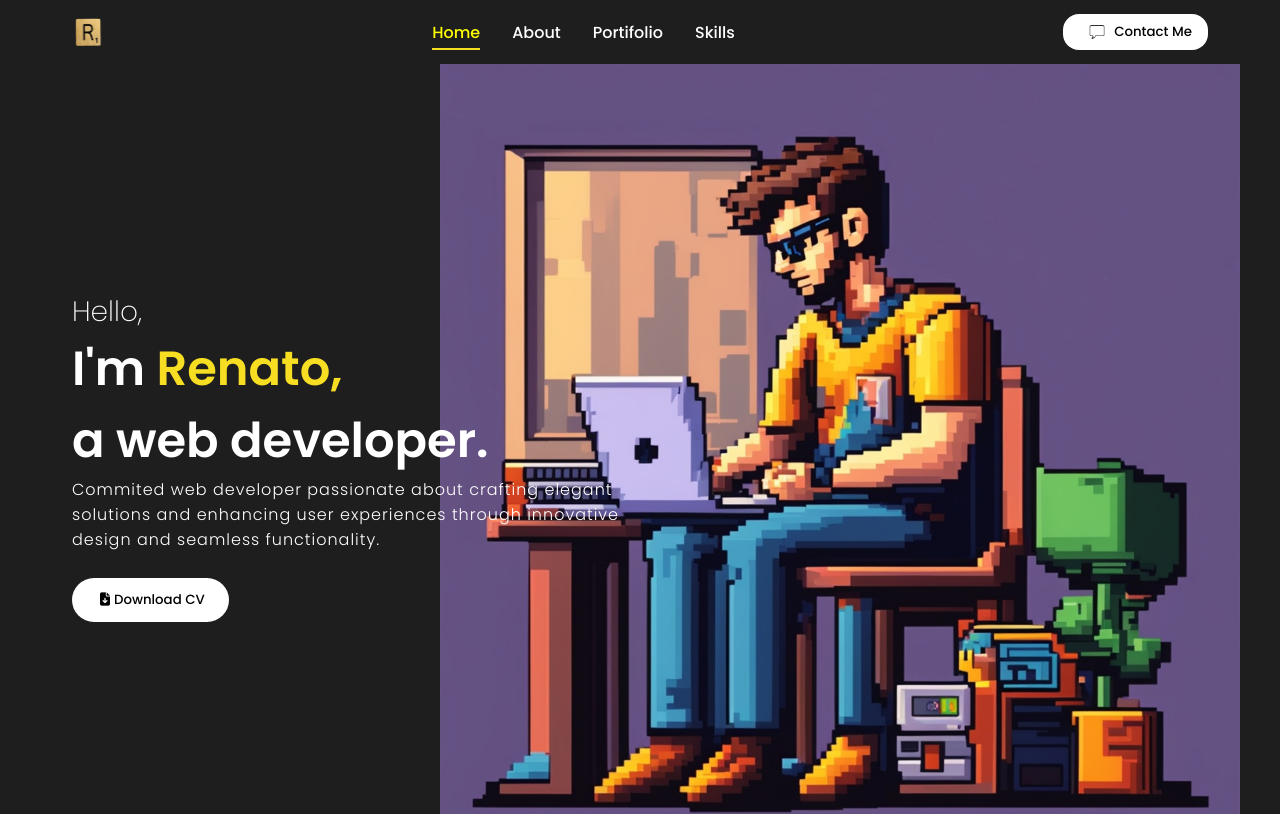
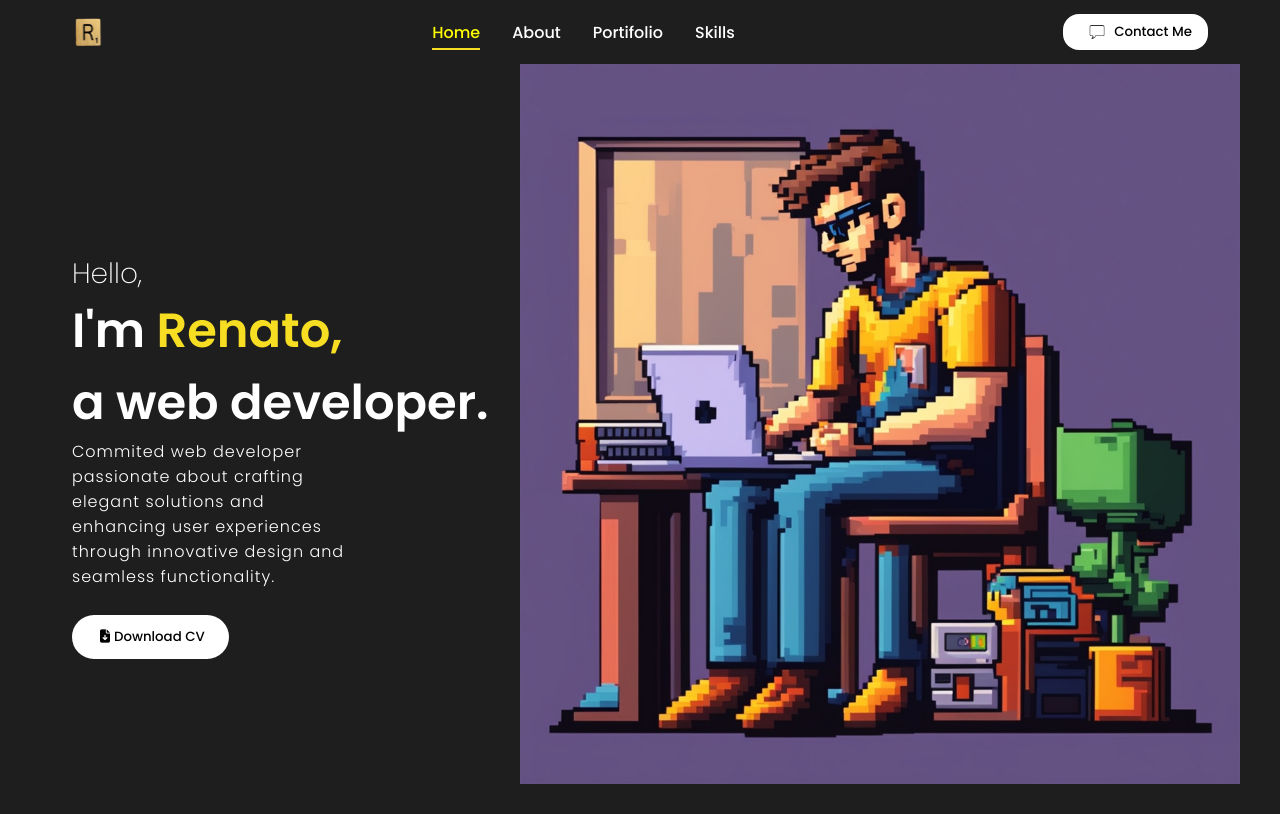
Before and after one commit to Renato-Camapum/Renato-website, a React (Create React App) app: page / in a window 1280 px wide. Shown: the top 814 px of the page. Built offline with nearby package versions, Linux system fonts and the light colour scheme.

Commit message:
opacity added

```diff
--- a/src/components/Intro/intro.css
+++ b/src/components/Intro/intro.css
@@ -64,14 +64,25 @@
     height: 1rem;
 }
 
+@media screen and (min-width:1200px){
+    .bg-picture {
 
-@media screen and (max-width:840px) {
+        height: 90vh;
+    }
+    .intro-content {
+
+        width: 50vw;
+    }
+
+}
+
+@media screen and (max-width:1000px) {
     .bg-picture {
         right: -0;
+        opacity: 50%;
     }
 
     .intro-content {
-
         font-size: 10vw;
     }
 
@@ -80,13 +91,12 @@
 
     }
 
-
     .hello {
         font-size: 4.5vw;
     }
 }
 
-@media screen and (max-width:480px) {
+@media screen and (max-width:720px) {
     #intro {
         height: 144vh;
         margin: 0 auto;
@@ -96,6 +106,7 @@
         position: relative;
         height: 70vh;
         width: 100vw;
+        opacity: 100%;
     }
 
     .intro-paragraph {
```
